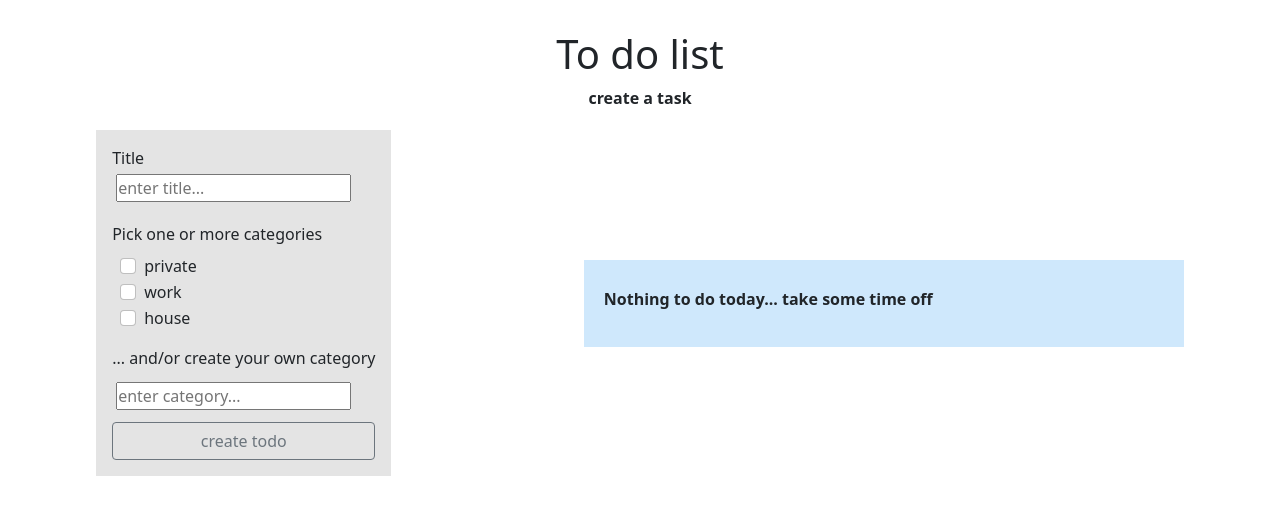
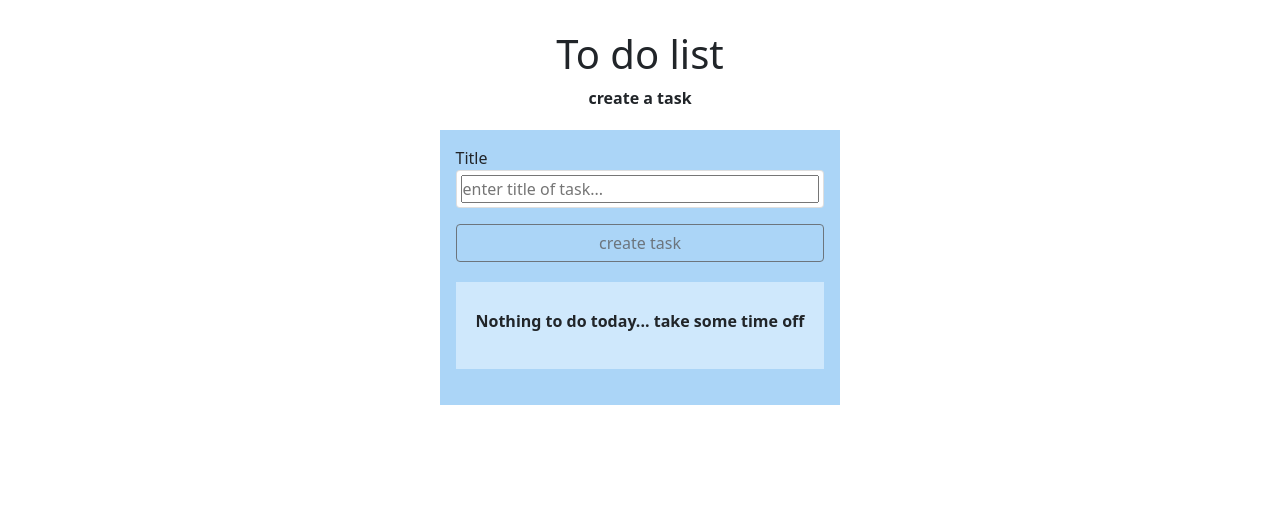
Before and after one commit to Zee-Iq/simple-todo-assignment, a React (Create React App) app: page / in a window 1280 px wide. Shown: the top 514 px of the page. Built offline with nearby package versions, Linux system fonts and the light colour scheme.

Commit message:
created completed list and moved view component into components folder

```diff
--- a/src/App.js
+++ b/src/App.js
@@ -1,5 +1,5 @@
 import React, { useEffect, useState } from "react";
-import View from "./View";
+import View from "./components/View";
 
 // getting the values from local storage in the browser
 // if there is data in local storage, return data in JSON format
@@ -43,6 +43,8 @@ const App = () => {
     setCategory("");
   };
 
+  //
+
   // saving data to local storage
   // providing [todos] as a dependancy parameter
   // whenever a new todo is added to the array --> this useEffect is fired and the new todo is stored in todos array
@@ -64,8 +66,9 @@ const App = () => {
           >
             <label htmlFor="title">Title</label>
             <br />
+            <div className="card">
               <input
-              placeholder="enter title..."
+                placeholder="enter title of task..."
                 type="text "
                 className="form-controll m-1"
                 id="title"
@@ -73,69 +76,28 @@ const App = () => {
                 onChange={(e) => setTitle(e.target.value)}
                 value={title}
               />
-            <br />
-            {/* PICK CATEGORY */}
-            <label className="pt-3 ">Pick one or more categories</label>
-            <div className="m-2">
-              <div className="form-check">
-                <input
-                  type="checkbox"
-                  className="form-check-input"
-                  id="private"
-                />
-                <label className="form-check-label" for="private">
-                  private
-                </label>
-              </div>
-              <div className="form-check">
-                <input type="checkbox" className="form-check-input" id="work" />
-                <label className="form-check-label" for="work">
-                  work
-                </label>
-              </div>
-              <div className="form-check">
-                <input
-                  type="checkbox"
-                  className="form-check-input"
-                  id="house"
-                />
-                <label className="mb-2 form-check-label" for="house">
-                  house
-                </label>
-              </div>
             </div>
 
-            {/* CREATE CATEGORY */}
-            <label className="pb-2">... and/or create your own category</label>
-            <br />
-            <input
-              placeholder="enter category... "
-              type="text "
-              className="form-controll m-1  "
-              onChange={(e) => setCategory(e.target.value)}
-              value={category}
-            />
-            <br />
-            <button className="btn btn-outline-secondary mt-2   " type="submit">
-              create todo
+            <button className="btn btn-outline-secondary mt-3   " type="submit">
+              create task
             </button>
-          </form>
-        </div>
 
+            {/* Open tasks box */}
             {/*
         Adding Logic to handle 0 to do items in the list:
         If the length of the todos array is less than 1, then the div with "nothing to do today..." is rendered.
         */}
-        {/* When todos array is greater than 0, return  */}
             <div className="view-container">
               {todos.length > 0 && (
                 <>
                   <div className="table-responsive">
                     <table className="table">
                       <thead>
+                        <div className="wrapper">
+                          <h3>Open tasks</h3>
+                        </div>
                         <tr>
                           <th>Title</th>
-                      <th>Category</th>
                         </tr>
                       </thead>
                       <tbody>
@@ -151,6 +113,29 @@ const App = () => {
                 </div>
               )}
             </div>
+
+            {/* if todos.length is less than 1 hide view-container */}
+            {todos.length > 0 && (
+              <>
+                <div className="view-container">
+                  <div className="table-responsive">
+                    <table className="table">
+                      <thead>
+                        <div className="wrapper">
+                          <h3>Completed </h3>
+                        </div>
+                        <tr>
+                          <th>Title</th>
+                        </tr>
+                      </thead>
+                      <tbody>{/* completed view component here */}</tbody>
+                    </table>
+                  </div>
+                </div>
+              </>
+            )}
+          </form>
+        </div>
       </div>
     </div>
   );
--- a/src/View.js
+++ /dev/null
@@ -1,12 +0,0 @@
-import React from 'react'
-
-const View = ({todos}) => {
-  return todos.map(todo=>(
-    <tr key={todo}>
-        <td> {todo.title} </td>
-        <td> {todo.category} </td>
-    </tr>
-  ))
-}
-
-export default View
--- /dev/null
+++ b/src/components/View.js
@@ -0,0 +1,16 @@
+import React from "react";
+import { Icon } from "react-icons-kit";
+import { trash } from "react-icons-kit/feather/trash";
+
+const View = ({ todos }) => {
+  return todos.map((todo) => (
+    <tr key={todo}>
+      <td> {todo.title} </td>
+      <td className="delete-btn">
+        Done
+        <Icon icon={trash} />
+      </td>
+    </tr>
+  ));
+};
+export default View;
--- a/src/index.css
+++ b/src/index.css
@@ -1,43 +1,43 @@
-*{
+* {
   margin: 0;
   padding: 0;
 }
 
-.wrapper{
+.wrapper {
   overflow-x: hidden;
   overflow-y: auto;
 }
 
-.wrapper h1{
+.wrapper h1 {
   margin-top: 30px;
   text-align: center;
 }
 
-.wrapper p{
+.wrapper p {
   text-align: center;
   margin-top: 7px;
   font-weight: bold;
 }
 
-.wrapper .main{
+.wrapper .main {
   display: flex;
   margin-top: 20px;
   align-items: center;
 }
 
-.wrapper .form-container{
+.wrapper .form-container {
   width: auto;
-  background-color: #e4e4e4;
-  margin:  auto;
+  background-color: #abd5f7;
+  margin: auto;
   padding: 1em;
 }
 
-.wrapper .form-container .btn{
+.wrapper .form-container .btn {
   width: 100%;
 }
 
-.wrapper .view-container{
-  width: 600px;
+.wrapper .view-container {
+  width: auto;
   background-color: #cfe8fc;
   margin: 20px auto;
   padding: 20px;
@@ -45,11 +45,11 @@
   flex-direction: row;
 }
 
-.delete-btn{
+.delete-btn {
   color: red;
   cursor: pointer;
 }
 
-tbody{
-  margin-top: 25px;
+tbody {
+  width: 100%;
 }
```
Also changed, not shown: src/App.css (deleted, +0 -38 lines). Lines whose indentation alone changed are shown as unchanged.
